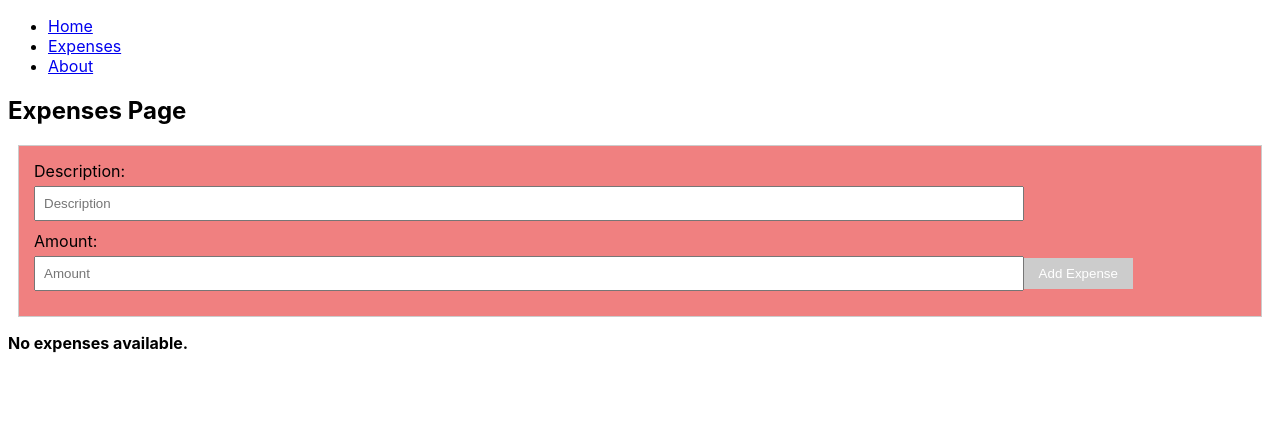
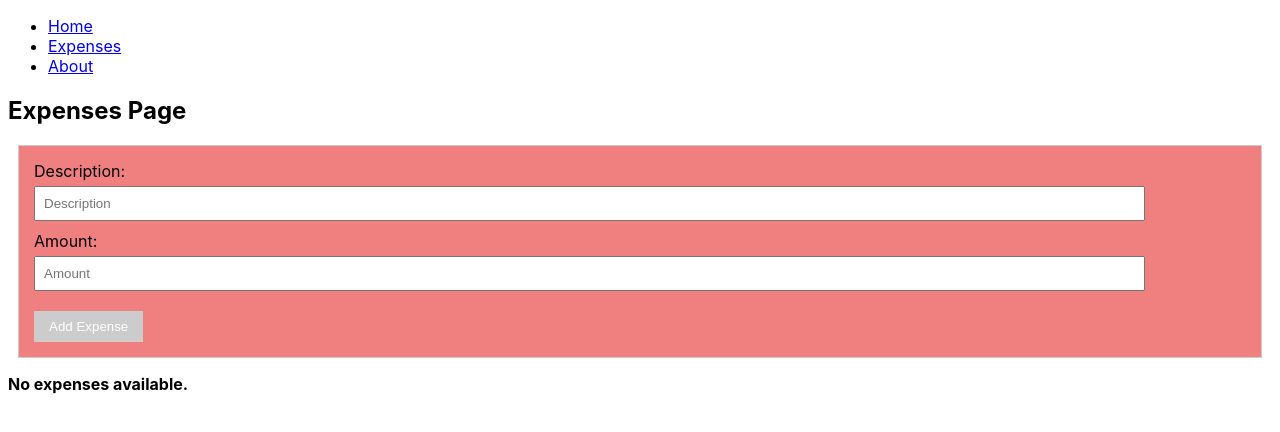
Before and after one commit to Michle99/sba_321_expense_tracker, an Angular app: page /expenses in a window 1280 px wide. Shown: the top 432 px of the page. Built offline with nearby package versions, Linux system fonts and the light colour scheme.

Commit message:
updated `add expense` button position

```diff
--- a/src/app/expense-form/expense-form.component.css
+++ b/src/app/expense-form/expense-form.component.css
@@ -1,6 +1,6 @@
 
 div {
-  border: 1px solid #ccc;
+  border: 1px solid hsl(0, 0%, 80%);
   margin: 10px;
   padding: 15px;
   background-color: #f8f9fa;
@@ -12,7 +12,7 @@ label {
 }
 
 input {
-  width: 80%;
+  width: 90%;
   padding: 8px;
   margin-bottom: 10px;
 }
@@ -23,6 +23,8 @@ button {
   border: none;
   padding: 8px 15px;
   cursor: pointer;
+  display: block;
+  margin-top: 10px;
 }
 
 button:hover {
```
